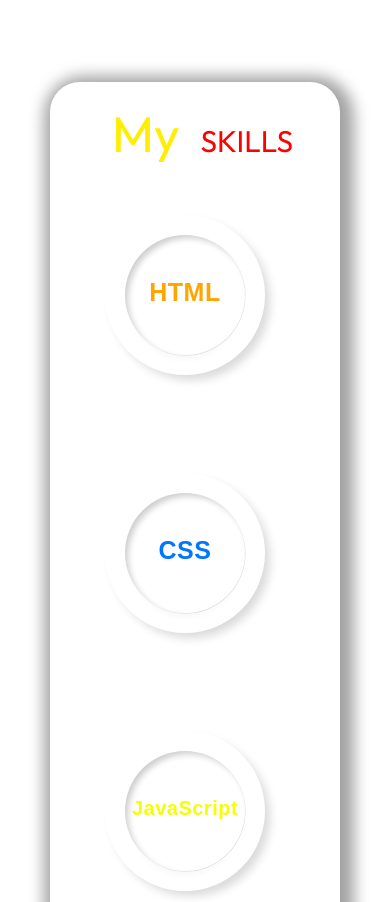
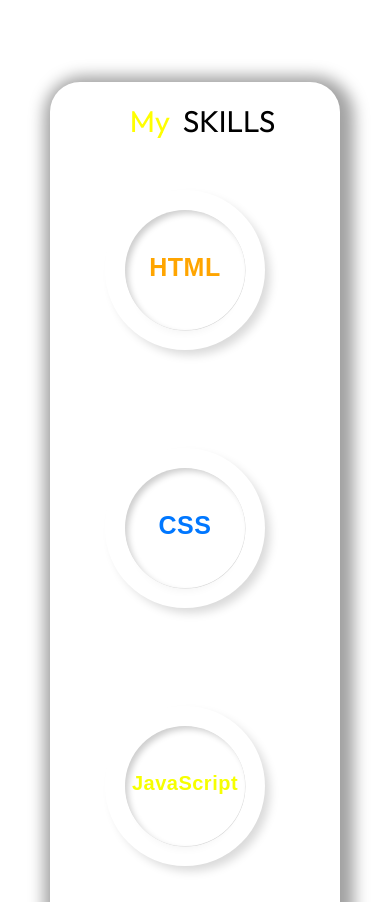
Before and after one commit to RS-233/MY-Portfolio, a plain HTML site: page index.html in a window 390 px wide. Shown: the part 7499-8401 px from the top of the page. Drawn offline with Linux system fonts and the light colour scheme; a script that the page names is missing.

Commit message:
Update skill.css

```diff
--- a/skill.css
+++ b/skill.css
@@ -247,7 +247,11 @@ svg {
         grid-template-columns: repeat(1, 1fr);
     }
     .myskills {
-    color: red;
+    color: black;
+    font-size: 3rem;
+    }
+    .myskills span{
+    color: yellow;
     font-size: 3rem;
     }
 }
```
